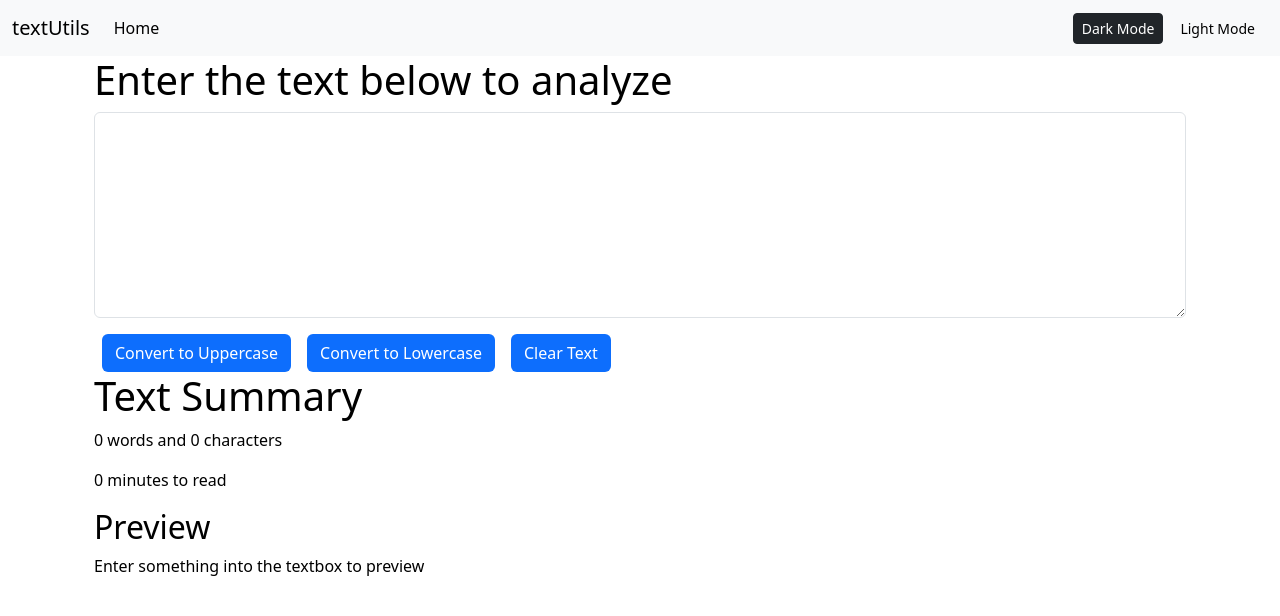
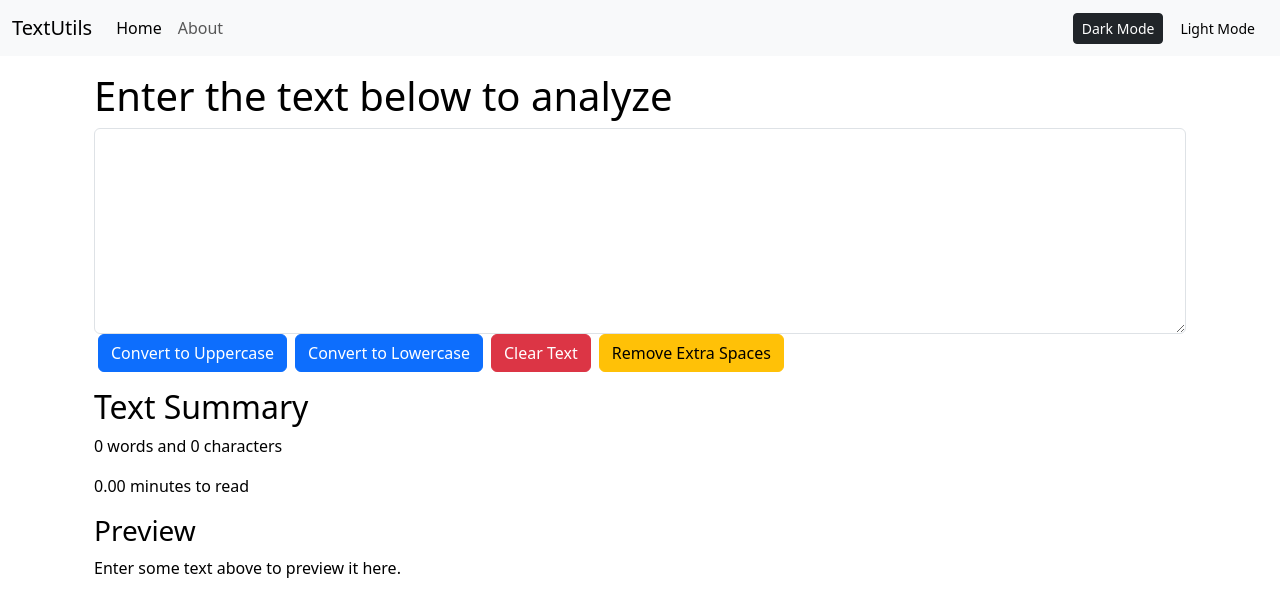
Before and after one commit to rishikmishra7/Learner-s, a React (Create React App) app: page / in a window 1280 px wide. Shown: the top 616 px of the page. Built offline with nearby package versions, Linux system fonts and the light colour scheme.

Commit message:
added navbar

```diff
--- a/package.json
+++ b/package.json
@@ -6,7 +6,7 @@
   "dependencies": {
     "bootstrap": "^5.3.3",
     "cra-template": "1.2.0",
-    "gh-pages": "^6.3.0",
+    "react": "^19.0.0",
     "react-dom": "^19.0.0",
     "react-router-dom": "^5.3.4",
     "react-scripts": "^3.0.1",
@@ -14,7 +14,7 @@
   },
   "scripts": {
     "predeploy": "npm run build",
-   "deploy": "gh-pages -d build",
+    "deploy": "gh-pages -d build",
     "start": "react-scripts start",
     "build": "react-scripts build",
     "test": "react-scripts test",
--- a/src/App.js
+++ b/src/App.js
@@ -4,24 +4,21 @@ import Navbar from './components/Navbar';
 import TextForm from './components/TextForm';
 import Alert from './components/Alert';
 import About from './components/About';
-import {
-  BrowserRouter as Router,
-  Switch,
-  Route,
-} from "react-router-dom";
+import { BrowserRouter as Router, Switch, Route } from "react-router-dom";
 
 function App() {
-  const [mode, setMode] = useState('light'); // Default mode
+  const [mode, setMode] = useState('light'); // Fixed syntax error
   const [alert, setAlert] = useState(null);
 
   const showAlert = (message, type) => {
     setAlert({ msg: message, type: type });
     setTimeout(() => {
-      setAlert(null); // Clear alert after 3 seconds
+      setAlert(null);
     }, 2000);
   };
 
   const toggleMode = (newMode) => {
+    console.log(`Switching to ${newMode} mode`); // Debugging
     if (newMode === 'dark') {
       setMode('dark');
       document.body.style.backgroundColor = 'grey';
@@ -36,23 +33,26 @@ function App() {
   };
 
   return (
-    <>
     <Router>
-
-      <Navbar title="textUtils" aboutText="about" mode={mode} toggleMode={toggleMode} />
+      <Navbar title="TextUtils" aboutText="About" mode={mode} toggleMode={toggleMode} />
       <Alert alert={alert} />
-      <div className="container">
-      <Switch>
+      <div className="container my-3">
+        <Switch>
           <Route path="/about" exact component={About} />
-          <Route path="/" exact component={()=> <TextForm showAlert={showAlert} heading="Enter the text below to analyze" mode={mode} />} />
-      </Switch>
-
-
+          <Route
+            path="/"
+            exact
+            component={() =>
+              <TextForm
+                showAlert={showAlert}
+                heading="Enter the text below to analyze"
+                mode={mode}
+              />
+            }
+          />
+        </Switch>
       </div>
-
-      </Router>
-      </>
-
+    </Router>
   );
 }
 
--- a/src/components/Navbar.js
+++ b/src/components/Navbar.js
@@ -1,12 +1,11 @@
 import React from 'react';
-// import { Link } from 'react-router-dom/cjs/react-router-dom.min';
+import { Link } from 'react-router-dom/cjs/react-router-dom.min';
 
 export default function Navbar(props) {
   return (
     <nav className={`navbar navbar-expand-lg navbar-${props.mode} bg-${props.mode}`}>
       <div className="container-fluid">
-        {/* <Link className="navbar-brand" to="/">{props.title}</Link> */}
-        <a className="navbar-brand" href="#">{props.title}</a>
+         <Link className="navbar-brand" to="/">{props.title}</Link>
 
         <button className="navbar-toggler" type="button" data-bs-toggle="collapse" data-bs-target="#navbarSupportedContent" aria-controls="navbarSupportedContent" aria-expanded="false" aria-label="Toggle navigation">
           <span className="navbar-toggler-icon"></span>
@@ -14,13 +13,12 @@ export default function Navbar(props) {
         <div className="collapse navbar-collapse" id="navbarSupportedContent">
           <ul className="navbar-nav me-auto mb-2 mb-lg-0">
             <li className="nav-item">
-              {/* <Link className="nav-link active" aria-current="page" to="/">Home</Link> */}
-              <a className="nav-link active" aria-current="page" href="#">Home</a>
+               <Link className="nav-link active" aria-current="page" to="/">Home</Link>
 
             </li>
-            {/* <li className="nav-item">
+            <li className="nav-item">
               <Link className="nav-link" to="/about">{props.aboutText}</Link>
-            </li> */}
+            </li>
           </ul>
           <div className="d-flex">
             <button className="btn btn-sm btn-dark mx-1" onClick={() => props.toggleMode('dark')}>Dark Mode</button>
--- a/src/components/TextForm.js
+++ b/src/components/TextForm.js
@@ -2,42 +2,35 @@ import React, { useState } from 'react';
 
 export default function TextForm(props) {
   const handleUpClick = () => {
-    let newText = text.toUpperCase();
+    setText(text.toUpperCase());
+    props.showAlert('Converted to uppercase', 'success');
+  };
+
+  const handleLoClick = () => {
+    setText(text.toLowerCase());
+    props.showAlert('Converted to lowercase', 'success');
+  };
+
+  const handleClearOnClick = () => {
+    setText('');
+    props.showAlert('Text has been cleared', 'success');
+  };
+
+  const handleRemoveExtraSpaces = () => {
+    // Replace multiple spaces with a single space and trim the text
+    let newText = text.replace(/\s+/g, ' ').trim();
     setText(newText);
-    props.showAlert('Converted to uppercase', 'success');
+    props.showAlert('Extra spaces removed', 'success');
   };
 
   const handleOnChange = (event) => {
     setText(event.target.value);
   };
 
-  const handleLoClick = () => {
-    let ntext = text.toLowerCase();
-    setText(ntext);
-    props.showAlert('Converted to lowercase', 'success');
-  };
-
-  const handleClearOnClick = () => {
-    let clearText = '';
-    setText(clearText);
-    props.showAlert('Text has been cleared', 'success');
-  };
-
   const getModeStyle = () => {
-    switch (props.mode) {
-      case 'dark':
-        return { backgroundColor: '#333', color: 'white' };
-      case 'yellow':
-        return { backgroundColor: '#f9f871', color: '#333' };
-      case 'pink':
-        return { backgroundColor: '#ffc0cb', color: '#333' };
-      case 'green':
-        return { backgroundColor: '#a8e6cf', color: '#333' };
-      case 'blue':
-        return { backgroundColor: '#add8e6', color: '#333' };
-      default:
-        return { backgroundColor: 'white', color: 'black' };
-    }
+    return props.mode === 'dark'
+      ? { backgroundColor: '#333', color: 'white' }
+      : { backgroundColor: 'white', color: 'black' };
   };
 
   const [text, setText] = useState('');
@@ -47,55 +40,32 @@ export default function TextForm(props) {
     <>
       <div className="container" style={modeStyle}>
         <h1>{props.heading}</h1>
-        <div className="mb-3">
         <textarea
           className="form-control"
-            id="TextBox"
-            onChange={handleOnChange}
           style={modeStyle}
           value={text}
+          onChange={handleOnChange}
           rows="8"
         ></textarea>
-        </div>
-              <button
-        className="btn mx-2"
-        style={{ backgroundColor: props.mode === 'dark' ? '#6c757d' : props.mode === 'yellow' ? '#fdd835' : props.mode === 'pink' ? '#ff69b4' : props.mode === 'green' ? '#28a745' : props.mode === 'blue' ? '#007bff' : '#0d6efd', color: 'white' }}
-        onClick={handleUpClick}
-      >
+        <button className="btn btn-primary mx-1" onClick={handleUpClick}>
           Convert to Uppercase
         </button>
-      <button
-        className="btn mx-2"
-        style={{ backgroundColor: props.mode === 'dark' ? '#6c757d' : props.mode === 'yellow' ? '#fdd835' : props.mode === 'pink' ? '#ff69b4' : props.mode === 'green' ? '#28a745' : props.mode === 'blue' ? '#007bff' : '#0d6efd', color: 'white' }}
-        onClick={handleLoClick}
-      >
+        <button className="btn btn-primary mx-1" onClick={handleLoClick}>
           Convert to Lowercase
         </button>
-      <button
-        className="btn mx-2"
-        style={{ backgroundColor: props.mode === 'dark' ? '#6c757d' : props.mode === 'yellow' ? '#fdd835' : props.mode === 'pink' ? '#ff69b4' : props.mode === 'green' ? '#28a745' : props.mode === 'blue' ? '#007bff' : '#0d6efd', color: 'white' }}
-        onClick={handleClearOnClick}
-      >
+        <button className="btn btn-danger mx-1" onClick={handleClearOnClick}>
           Clear Text
         </button>
-
-
+        <button className="btn btn-warning mx-1" onClick={handleRemoveExtraSpaces}>
+          Remove Extra Spaces
+        </button>
       </div>
-      <div className="container" style={{ color: modeStyle.color }}>
-        <h1>Text Summary</h1>
-        <p>{text.trim().split(/\s+/).filter((word) => word !== '').length} words and {text.length} characters</p>
-        <p>
-          {text.trim().length > 0
-            ? (0.008 * text.split(/\s+/).length).toFixed(2)
-            : 0}{' '}
-          minutes to read
-        </p>
-        <h2>Preview</h2>
-        <p>
-          {text.length > 0
-            ? text
-            : 'Enter something into the textbox to preview'}
-        </p>
+      <div className="container my-3" style={{ color: modeStyle.color }}>
+        <h2>Text Summary</h2>
+        <p>{text.split(/\s+/).filter((word) => word.length !== 0).length} words and {text.length} characters</p>
+        <p>{(0.008 * text.split(/\s+/).filter((word) => word.length !== 0).length).toFixed(2)} minutes to read</p>
+        <h3>Preview</h3>
+        <p>{text.length > 0 ? text : 'Enter some text above to preview it here.'}</p>
       </div>
     </>
   );
```
Also changed, not shown: public/manifest.json (deleted), public/robots.txt (deleted), 2 other files (tests, documents, lock files or other folders). Lines whose indentation alone changed are shown as unchanged.
